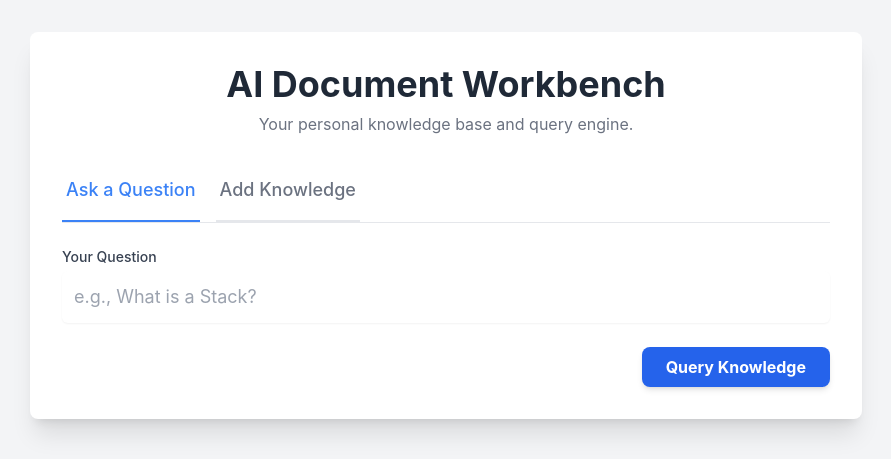
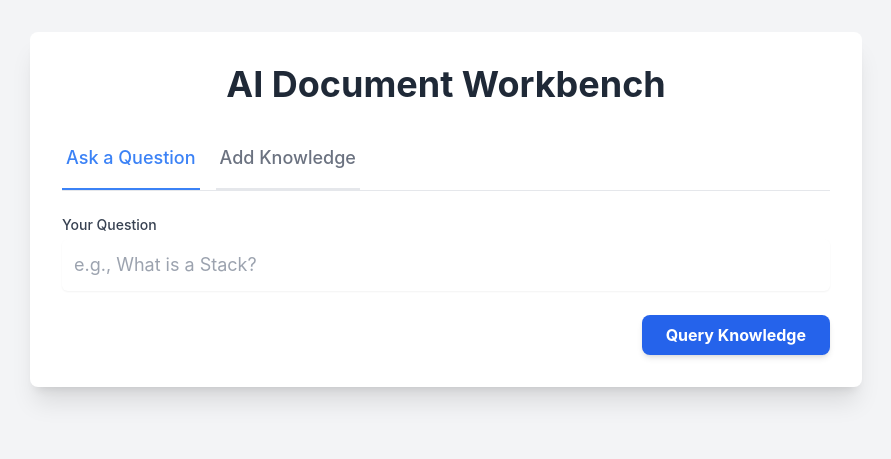
Before and after one commit to Doug-Vo/RAG-Knowledge-Engine, a Flask app: page / in a window 1280 px wide. Shown: the top 459 px of the page, without its empty margins (194-1085 px from the left). Run offline with Flask 3, Linux system fonts and the light colour scheme; some libraries are stand-ins or nearby versions.

```diff
--- a/Main Webpage/templates/index.html
+++ b/Main Webpage/templates/index.html
@@ -21,7 +21,6 @@
             <!-- Header -->
             <div class="text-center mb-6">
                 <h1 class="text-4xl font-bold text-gray-800">AI Document Workbench</h1>
-                <p class="text-gray-500 mt-2">Your personal knowledge base and query engine.</p>
             </div>
 
             <!-- Flash Messages for Ingestion Feedback -->
```
Also changed, not shown: README.md.
